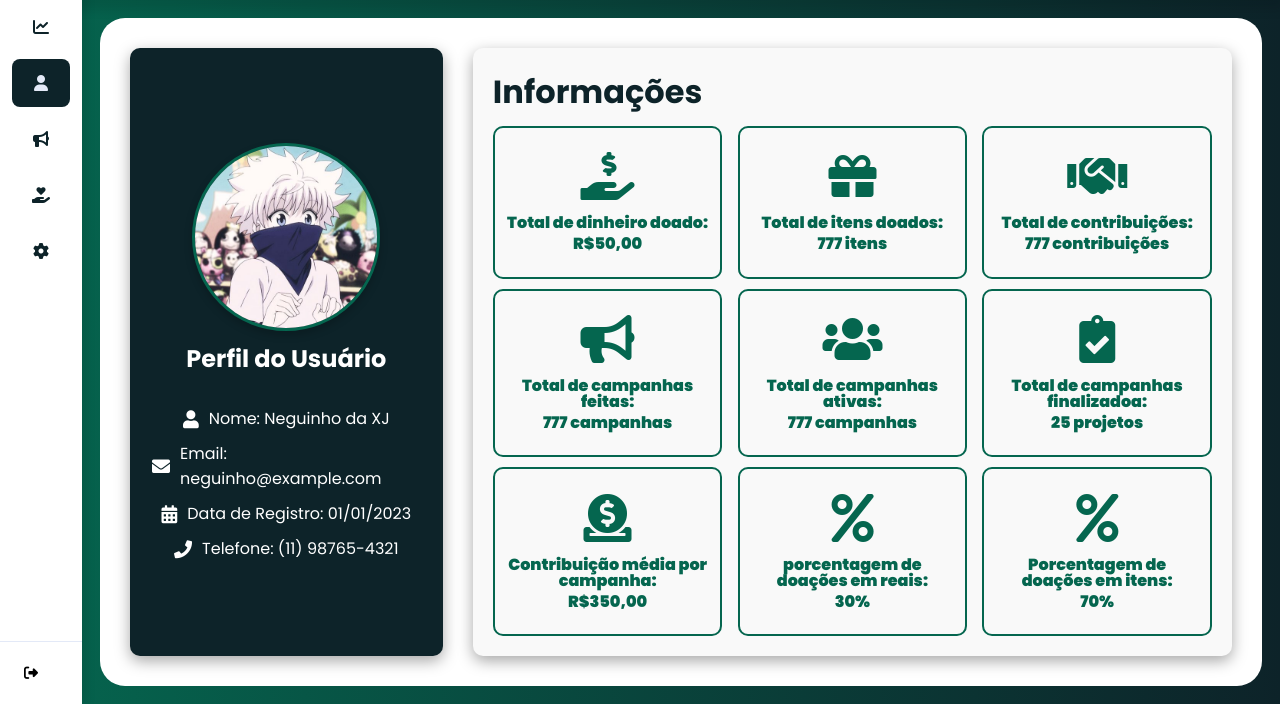
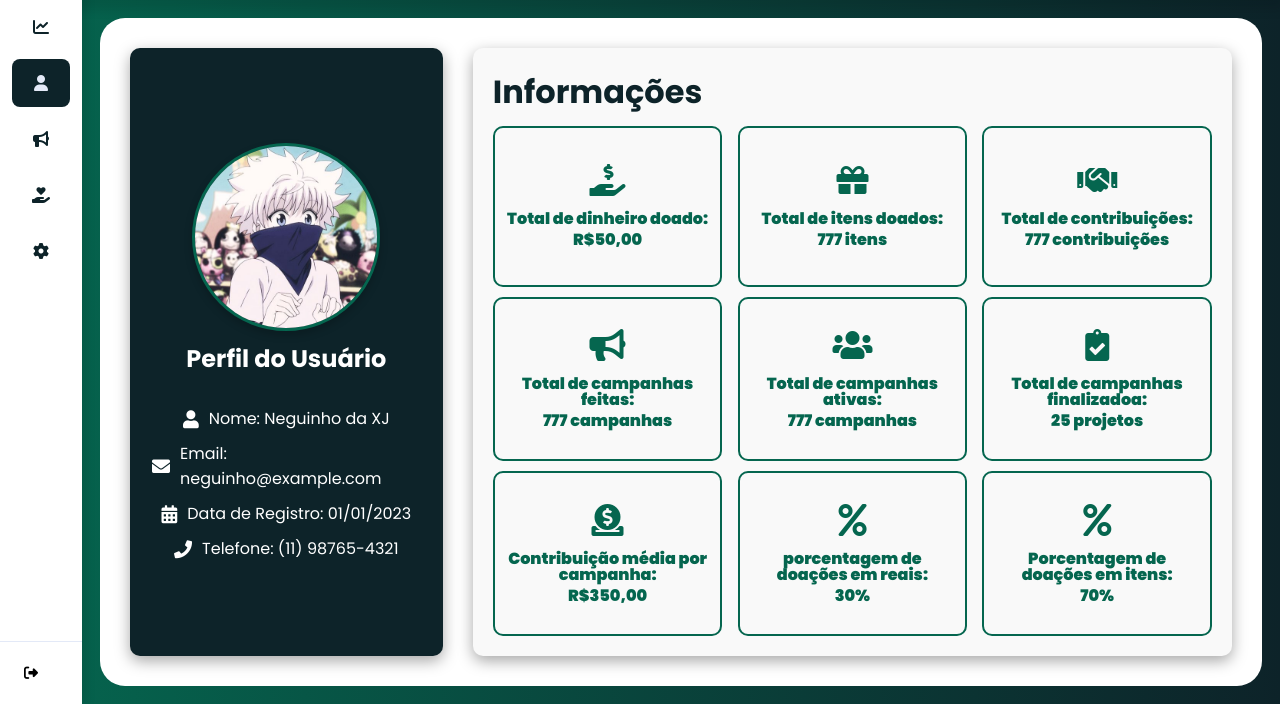
Before and after one commit to Andremdrs77/Mais-Unidos, a Flask app: page /profile in a window 1280 px wide. Shown: the part 96-800 px from the top of the page. Run offline with Flask 3, Linux system fonts and the light colour scheme; the visitor is signed in with stand-in values (Sample User, id 1); data that the repository does not hold is empty.

Commit message:
Adjustments: icons profile

```diff
--- a/app.py
+++ b/app.py
@@ -92,7 +92,7 @@ def index():
 
 
 @app.route('/profile')
-@login_required
+
 def profile():
     return render_template('profile.html')
 
--- a/templates/profile.html
+++ b/templates/profile.html
@@ -236,7 +236,7 @@
             <div class="profile-info2">
                 <!-- Item 1 -->
                 <div class="info2-items">
-                    <div class="fas fa-3x fa-hand-holding-usd" style="color: #05664f; margin-bottom: 10px;"></div>
+                    <div class="fas fa-2x fa-hand-holding-usd" style="color: #05664f; margin-bottom: 10px;"></div>
                     <div class="info2-item-text fas " style="color: #05664f;">
                         <p>Total de dinheiro doado:</p>
                         <p>R$50,00</p>
@@ -244,7 +244,7 @@
                 </div>
                 <!-- Item 2 -->
                 <div class="info2-items">
-                    <div class="fas fa-3x fa-gift" style="color: #05664f; margin-bottom: 10px;"></div>
+                    <div class="fas fa-2x fa-gift" style="color: #05664f; margin-bottom: 10px;"></div>
                     <div class="info2-item-text fas" style="color: #05664f;">
                         <p>Total de itens doados:</p>
                         <p>777 itens</p>
@@ -252,7 +252,7 @@
                 </div>
                 <!-- Item 3 -->
                 <div class="info2-items">
-                    <div class="fas fa-3x fa-handshake" style="color: #05664f; margin-bottom: 10px;"></div>
+                    <div class="fas fa-2x fa-handshake" style="color: #05664f; margin-bottom: 10px;"></div>
                     <div class="info2-item-text fas " style="color: #05664f;">
                         <p>Total de contribuições:</p>
                         <p>777 contribuições</p>
@@ -260,7 +260,7 @@
                 </div>
                 <!-- Item 4 -->
                 <div class="info2-items">
-                    <div class="fas fa-3x fa-bullhorn" style="color: #05664f; margin-bottom: 10px;"></div>
+                    <div class="fas fa-2x fa-bullhorn" style="color: #05664f; margin-bottom: 10px;"></div>
                     <div class="info2-item-text fas " style="color: #05664f;">
                         <p>Total de campanhas feitas:</p>
                         <p>777 campanhas</p>
@@ -268,7 +268,7 @@
                 </div>
                 <!-- Item 5 -->
                 <div class="info2-items">
-                    <div class="fas fa-3x fa-users" style="color: #05664f; margin-bottom: 10px;"></div>
+                    <div class="fas fa-2x fa-users" style="color: #05664f; margin-bottom: 10px;"></div>
                     <div class="info2-item-text fas " style="color: #05664f;">
                         <p>Total de campanhas ativas:</p>
                         <p>777 campanhas</p>
@@ -276,7 +276,7 @@
                 </div>
                 <!-- Item 6 -->
                 <div class="info2-items">
-                    <div class="fas fa-3x fa-clipboard-check" style="color: #05664f; margin-bottom: 10px;"></div>
+                    <div class="fas fa-2x fa-clipboard-check" style="color: #05664f; margin-bottom: 10px;"></div>
                     <div class="info2-item-text fas " style="color: #05664f;">
                         <p>Total de campanhas finalizadoa:</p>
                         <p>25 projetos</p>
@@ -284,7 +284,7 @@
                 </div>
                 <!-- Item 7 -->
                 <div class="info2-items">
-                    <div class="fas fa-3x fa-circle-dollar-to-slot" style="color: #05664f; margin-bottom: 10px;"></div>
+                    <div class="fas fa-2x fa-circle-dollar-to-slot" style="color: #05664f; margin-bottom: 10px;"></div>
                     <div class="info2-item-text fas " style="color: #05664f;">
                         <p>Contribuição média por campanha:</p>
                         <p>R$350,00</p>
@@ -292,7 +292,7 @@
                 </div>
                 <!-- Item 8 -->
                 <div class="info2-items">
-                    <div class="fas fa-3x fa-percent" style="color: #05664f; margin-bottom: 10px;"></div>
+                    <div class="fas fa-2x fa-percent" style="color: #05664f; margin-bottom: 10px;"></div>
                     <div class="info2-item-text fas " style="color: #05664f;">
                         <p>porcentagem de doações em reais:</p>
                         <p>30%</p>
@@ -300,7 +300,7 @@
                 </div>
                 <!-- Item 9 -->
                 <div class="info2-items">
-                    <div class="fas fa-3x fa-percent" style="color: #05664f; margin-bottom: 10px;"></div>
+                    <div class="fas fa-2x fa-percent" style="color: #05664f; margin-bottom: 10px;"></div>
                     <div class="info2-item-text fas " style="color: #05664f;">
                         <p>Porcentagem de doações em itens:</p>
                         <p>70%</p>
```
